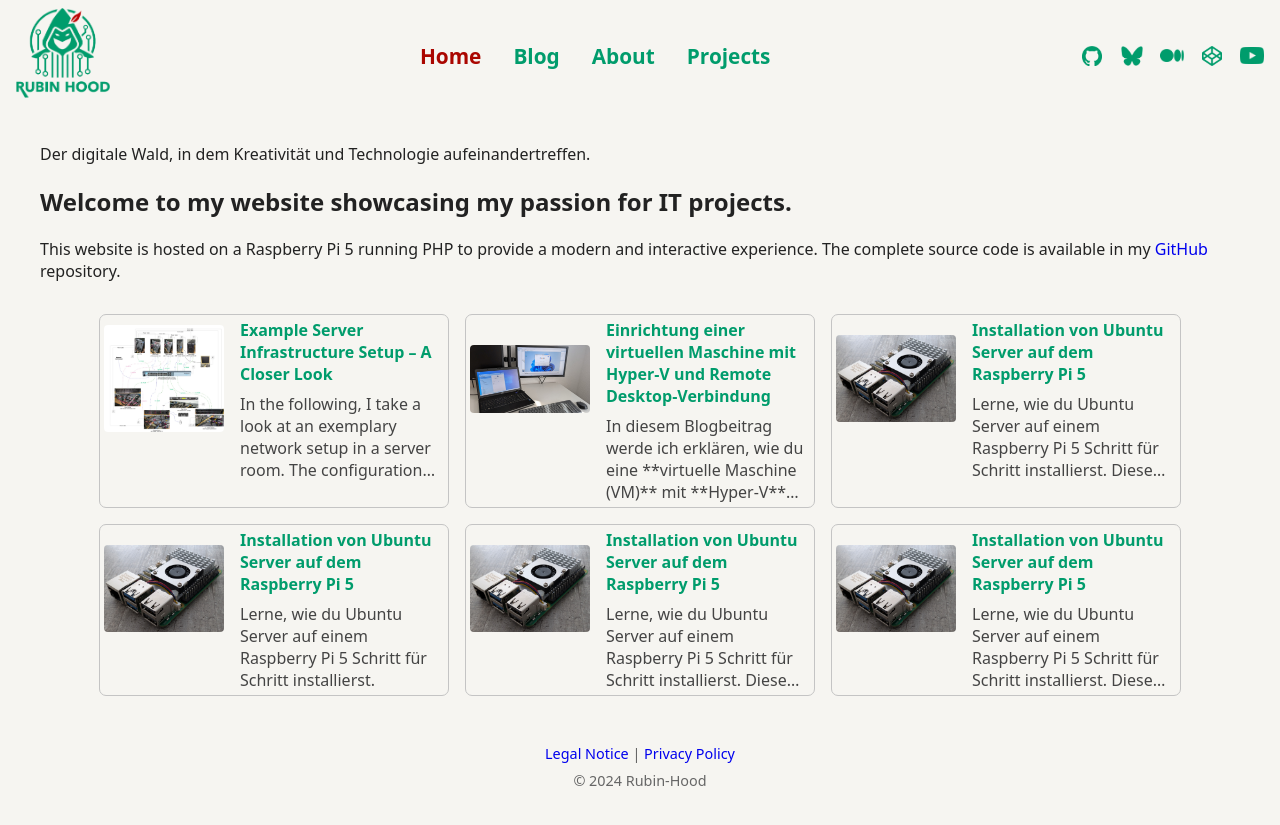
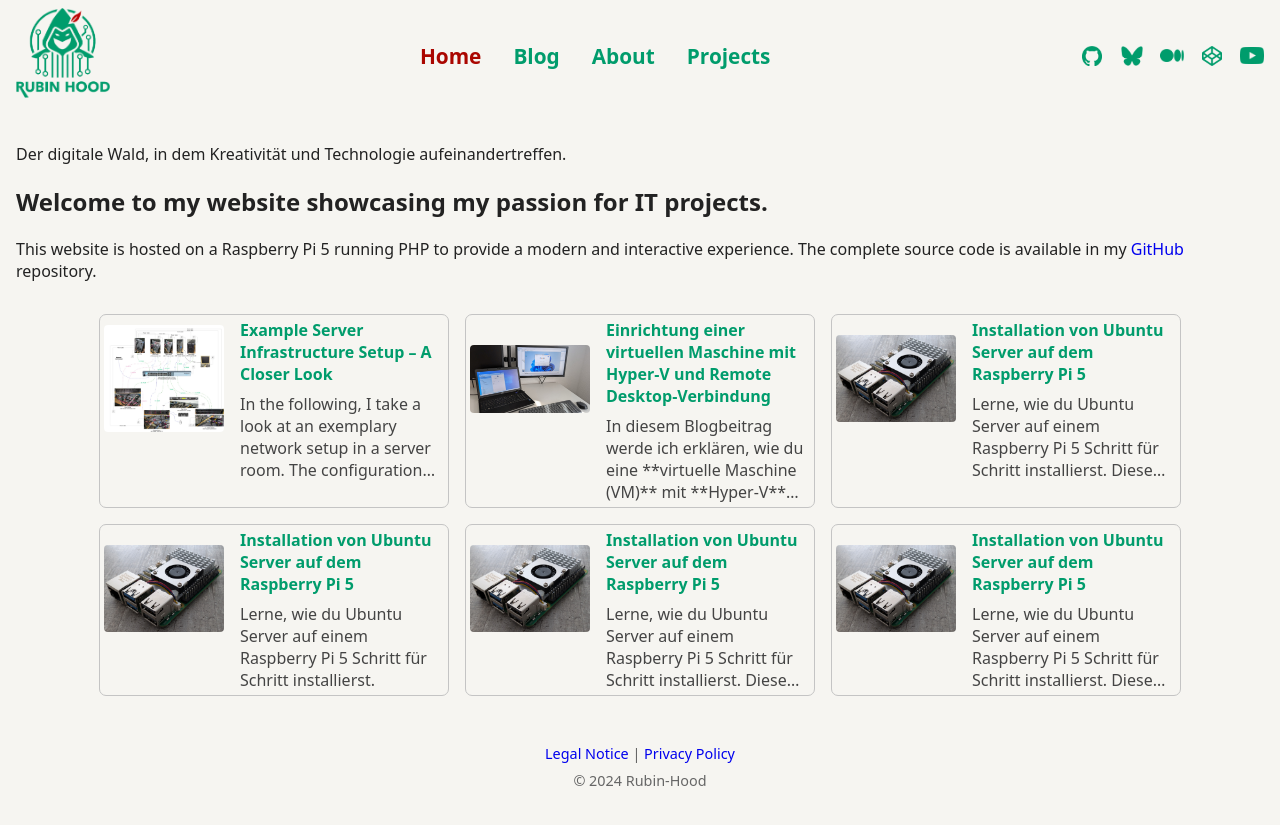
Before and after one commit to rubin-hood/rubinhood-blog, a Jekyll site: the page built from index.md, in a window 1280 px wide. Shown: the top 825 px of the page. Built offline with Jekyll 4.4.1, drawn with Linux system fonts in a browser that asks for light colours.

Commit message:
Update style.css

```diff
--- a/assets/css/style.css
+++ b/assets/css/style.css
@@ -114,7 +114,7 @@
    =========================================================== */
 
 main {
-  max-width: 1200px;        /* Begrenzung der maximalen Breite – sieht zentriert und gut lesbar aus */
+  max-width: 1800px;        /* Begrenzung der maximalen Breite – sieht zentriert und gut lesbar aus */
   margin: 2rem auto;        /* Oben und unten 2rem Abstand, links/rechts automatisch mittig (zentriert) */
   padding: 0 1rem;          /* Innenabstand nach links/rechts, damit der Text nicht am Rand klebt */
 }
```
